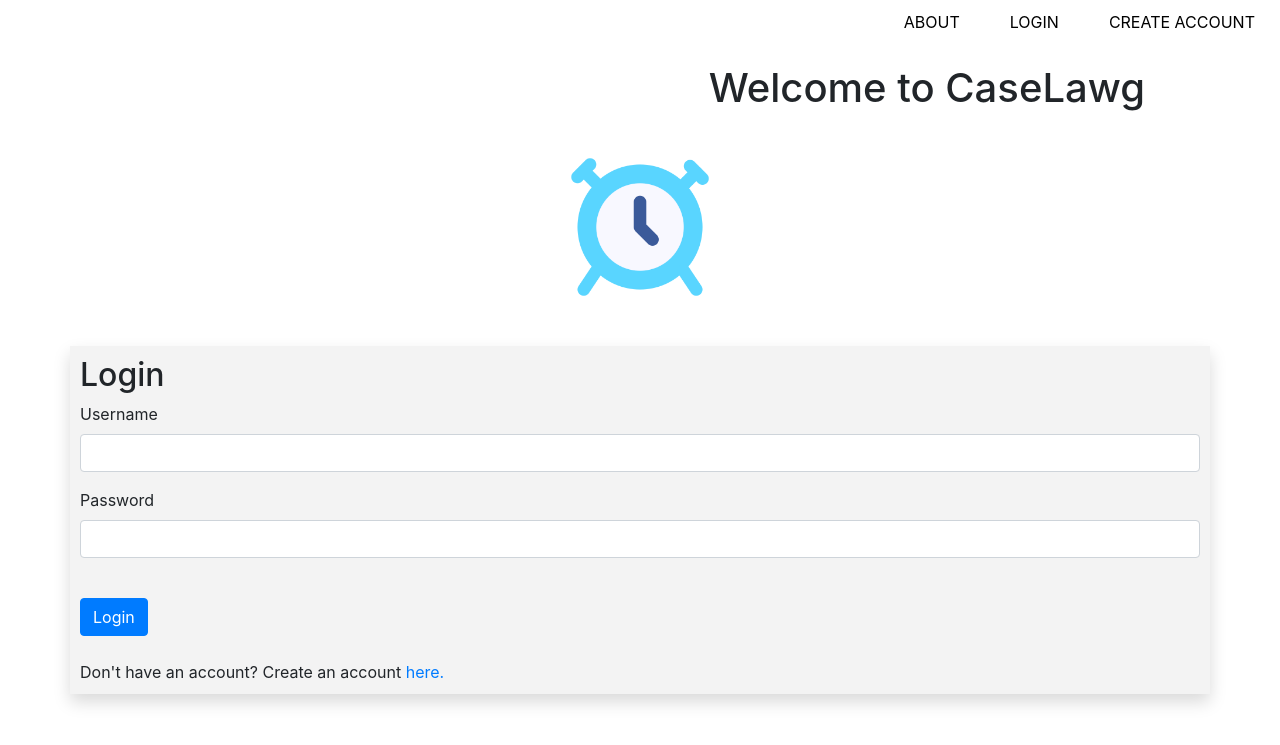
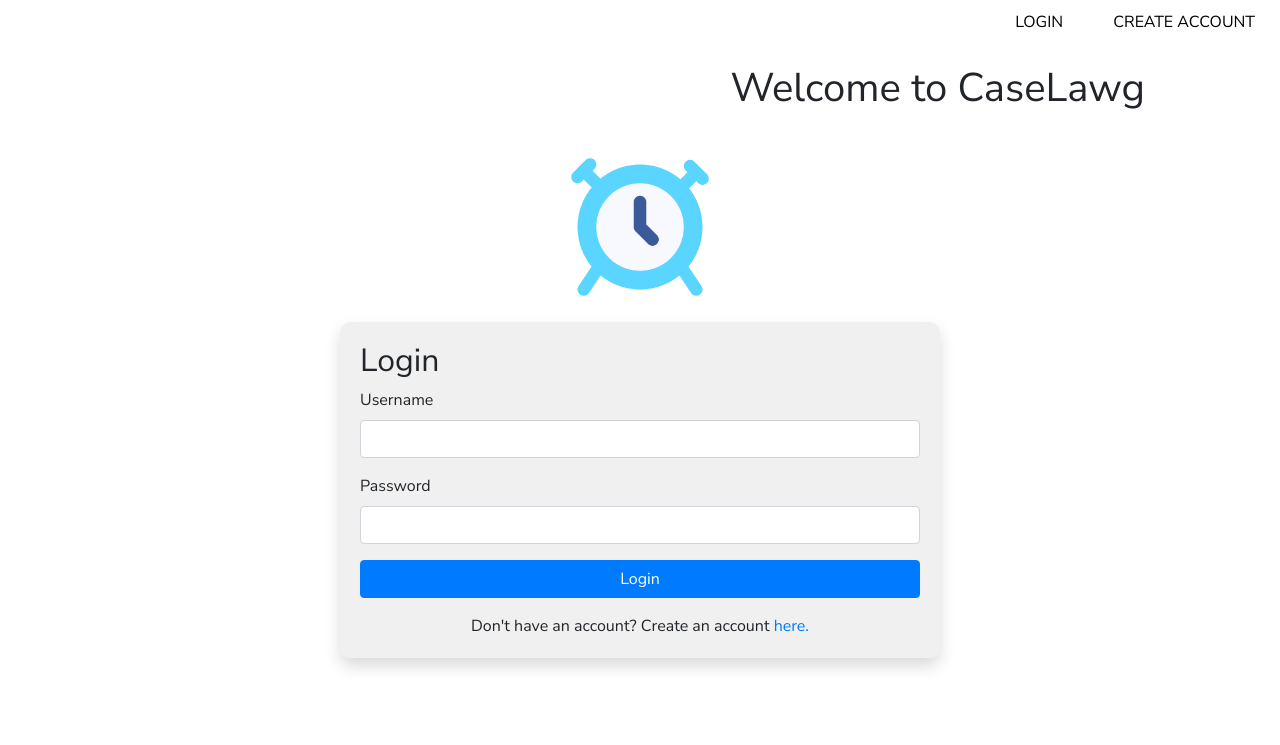
Before and after one commit to matthew-estes/caselawg, a Django app: page / in a window 1280 px wide. Shown: the top 745 px of the page. Run offline with Django 5.2, Linux system fonts and the light colour scheme.

Commit message:
remove about link from home nav when not signed in; add css to login/signup box to center; imported nunito font to match the app

```diff
--- a/main_app/static/css/base.css
+++ b/main_app/static/css/base.css
@@ -114,7 +114,6 @@ body {
   flex-grow: 1;
   margin-top: 20px;
   margin-left: 150px;
-  /* padding-left: 20px; */
   padding-right: 10px;
   border-radius: var(--border-radius);
   background-color: var(--white);
@@ -135,7 +134,6 @@ body {
   width: 90%;
   margin-left: -100px;
   margin-right: -50px;
-  /* justify-content: flex-start; */
 }
 
 .case-details h2 {
@@ -244,8 +242,6 @@ form button.submit-button:hover {
   transform: scale(1.05);
 }
 
-
-
 .logout-button-container {
   display: flex;
   flex-direction: column;
@@ -269,7 +265,7 @@ form button.submit-button:hover {
   box-shadow: var(--button-box-shadow);
 }
 
-.name-user{
+.name-user {
   color: white;
   text-transform: uppercase;
 }
--- a/main_app/static/css/home.css
+++ b/main_app/static/css/home.css
@@ -1,3 +1,9 @@
+@import url("https://fonts.googleapis.com/css2?family=Nunito+Sans:wght@400;600&display=swap");
+
+body {
+  font-family: "Nunito Sans", sans-serif;
+}
+
 .header-container-welcome {
   display: flex;
   justify-content: space-between;
@@ -26,7 +32,6 @@
 
 
 .main-nav {
-
     z-index: 1;
   }
 
@@ -51,7 +56,6 @@
   }
 
   .main-nav-link:hover {
-
     border-radius: var(--border-radius);
   }
 
@@ -61,16 +65,22 @@
     cursor: pointer;
   }
 
+
   .login-box {
-    background-color: rgba(216, 216, 216, 0.319);
-    opacity: 10;
-    padding: 10px;
+    background-color: rgba(239, 239, 239, 0.9);
+    padding: 20px;
     box-shadow: 0 0.5rem 1rem rgba(0, 0, 0, 0.15);
+    border-radius: 10px;
+    max-width: 600px;
+    width: 100%;
   }
 
   .create-account-box {
-    background-color: rgba(216, 216, 216, 0.319);
+    background-color: rgba(239, 239, 239, 0.9);
     opacity: 10;
     padding: 10px;
+    max-width: 600px;
+    border-radius: 10px;
+    width: 100%;
     box-shadow: 0 0.5rem 1rem rgba(0, 0, 0, 0.15);
   }
--- a/main_app/templates/home.html
+++ b/main_app/templates/home.html
@@ -6,7 +6,7 @@
   <meta name="viewport" content="width=device-width, initial-scale=1.0">
   <link rel="stylesheet" href="https://cdn.jsdelivr.net/npm/bootstrap@4.3.1/dist/css/bootstrap.min.css">
   <link rel="stylesheet" href="{% static 'css/home.css' %}" />
-  <title>Document</title>
+  <title>CaseLawg</title>
 </head>
 <body>
   <nav class="main-nav">
@@ -14,11 +14,10 @@
       {% if user.is_authenticated %}
         <li class="main-nav-item"><a href='{% url 'case-index' %}' class="main-nav-link">MY CASES</a></li>
         <li class="main-nav-item"><a href='{% url 'case-create' %}' class="main-nav-link">ADD CASE</a></li>
-        <li class="main-nav-item"><a href='{% url 'about' %}' class="main-nav-link">ABOUT</a></li>
         <li class="main-nav-item">
 
       {% else %}
-        <li class="main-nav-item"><a href='{% url 'about' %}' class="main-nav-link">ABOUT</a></li>
+
         <li class="main-nav-item"><a href='{% url 'home' %}' class="main-nav-link">LOGIN</a></li>
         <li class="main-nav-item"><a href='{% url 'signup' %}' class="main-nav-link">CREATE ACCOUNT</a></li>
       {% endif %}
@@ -31,8 +30,7 @@
     <img src="{% static 'images/alarm_12109076.png' %}" alt="Icon by Anggara"/>
   </section>
   {% if not user.is_authenticated %}
-<br/>
-<section>
+  <section class="login-section">
     <div class="container login-box">
       <form action="{% url 'home' %}" method="post" class="login">
         <h2>Login</h2>
@@ -46,14 +44,11 @@
           <input type="password" class="form-control" name="password">
         </div>
         <input type="hidden" name="next" value="{{ next }}" />
-      <br/>
-      <button type="submit" class="btn btn-primary submit">Login</button>
-      <br/><br/>
+        <button type="submit" class="btn btn-primary btn-block submit">Login</button>
       </form>
+      <div class="text-center mt-3">
         Don't have an account? Create an account <a href="{% url 'signup' %}">here.</a>
+      </div>
     </div>
   </section>
   {% endif %}
-
-</body>
-</html>
--- a/main_app/templates/signup.html
+++ b/main_app/templates/signup.html
@@ -13,11 +13,11 @@
         <li class="main-nav-item"><a href='{% url 'case-index' %}' class="main-nav-link">MY CASES</a></li>
         <li class="main-nav-item"><a href='{% url 'case-create' %}' class="main-nav-link">ADD CASE</a></li>
         <li class="main-nav-item"><a href='{% url 'task-create' %}' class="main-nav-link">ADD TASK</a></li>
-        <li class="main-nav-item"><a href='{% url 'about' %}' class="main-nav-link">ABOUT</a></li>
+
         <li class="main-nav-item">
 
       {% else %}
-        <li class="main-nav-item"><a href='{% url 'about' %}' class="main-nav-link">ABOUT</a></li>
+
         <li class="main-nav-item"><a href='{% url 'home' %}' class="main-nav-link">LOGIN</a></li>
         <li class="main-nav-item"><a href='{% url 'signup' %}' class="main-nav-link">CREATE ACCOUNT</a></li>
       {% endif %}
```
Lines whose indentation alone changed are shown as unchanged.
